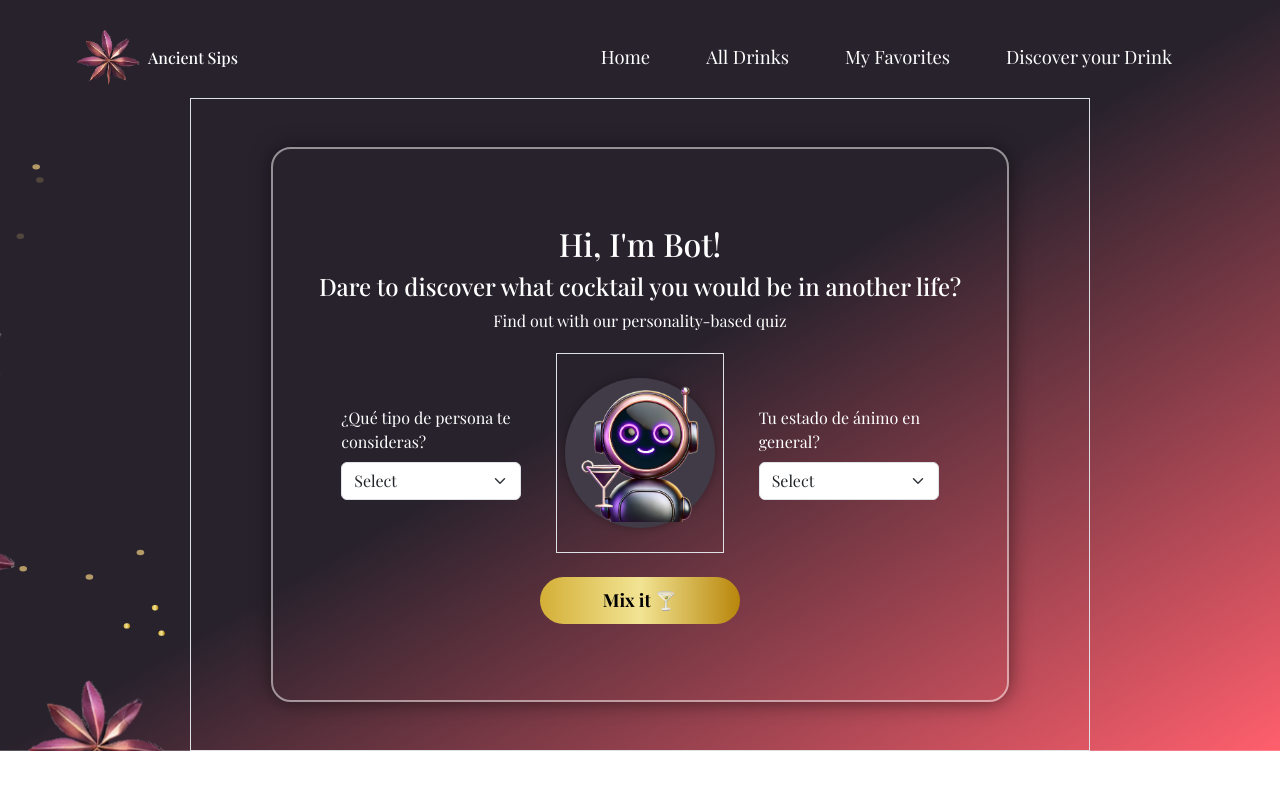
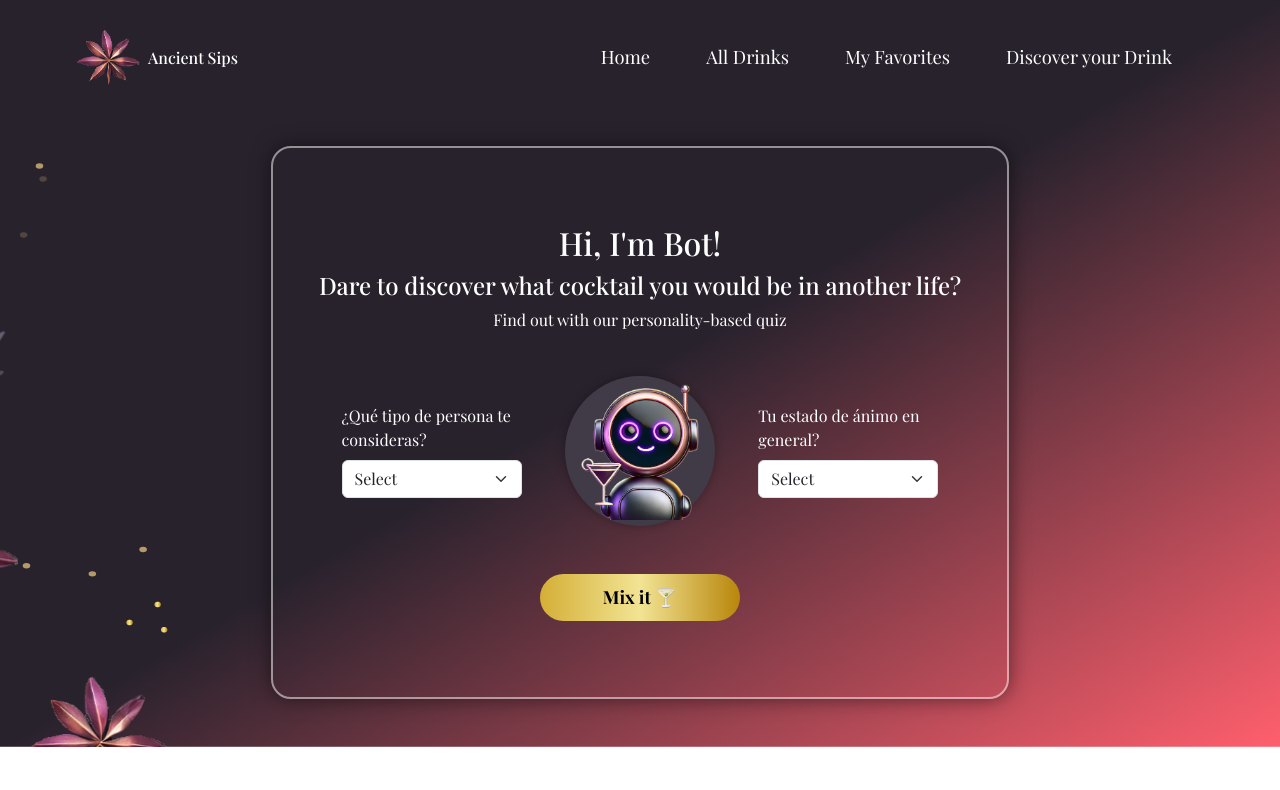
Before and after one commit to aleja032/momi_cocktail, a React (Vite) app: page /discover in a window 1280 px wide. Shown: the top 790 px of the page. Built offline with nearby package versions, Linux system fonts and the light colour scheme; a web font is replaced by a local one.

Commit message:
Organización final

```diff
--- a/src/assets/styles/barNavigation.css
+++ b/src/assets/styles/barNavigation.css
@@ -10,16 +10,14 @@
     color: white !important;
     background-color: white;
 }
-/* .custom-search{
-    border-radius: 20px;
-    box-shadow: rgba(100, 100, 111, 0.2) 0px 7px 29px 0px;
-    background-color: white !important;
-    border: none;
+.animated-link {
+    position: relative !important;
+    color: white !important;
+    font-weight: bold;
+    display: inline-block;
+    transition: transform 0.3s ease;
+}
 
+.animated-link:hover {
+    transform: scale(1.1);
 }
-.input-search{
-    width: 70% !important;
-    outline: none;
-    border: none;
-    font-weight: 500;
-} */
--- a/src/components/BarNavigation.jsx
+++ b/src/components/BarNavigation.jsx
@@ -21,7 +21,7 @@ function BarNavigation() {
                         <Link to="/" className="nav-link  pe-lg-5 ">Home</Link>
                         <Link to="/allDrinks" className="nav-link  pe-lg-5  text-white ">All Drinks</Link>
                         <Link to="/favorites" className="nav-link  pe-lg-5  text-white ">My Favorites</Link>
-                        <Link to="/discover" className="nav-link pe-lg-5 text-white ">Discover your Drink</Link>
+                        <Link to="/discover" className="nav-link pe-lg-5 text-white animated-background"> Discover your Drink </Link>
 
                     </div>
                 </div>
--- a/src/components/CardBebida.jsx
+++ b/src/components/CardBebida.jsx
@@ -4,7 +4,7 @@ import { addFavorites } from '../redux/slice';
 import heart from '../assets/icons/heart.svg';
 import heartFull from '../assets/icons/heartFull.svg';
 import Modal from './Modal';
-import '../assets/styles/components/cardBebida.css';
+import '../assets/styles/cardBebida.css';
 
 const CardBebida = ({ drink, isFavorite }) => {
     const [isModalOpen, setIsModalOpen] = useState(false);
--- a/src/components/modal.jsx
+++ b/src/components/modal.jsx
@@ -1,6 +1,6 @@
 import React, { useState, useEffect } from 'react';
 import DrinkService from '../services/DrinkService';
-import '../assets/styles/components/modal.css';
+import '../assets/styles/modal.css';
 
 const Modal = ({ onClose, data, idDrink }) => {
   const [drink, setDrink] = useState(null);
--- a/src/pages/DiscoverCocktail.jsx
+++ b/src/pages/DiscoverCocktail.jsx
@@ -31,7 +31,7 @@ function DiscoverCocktail() {
     setShowBotImage(true);
   }
   return (
-    <Container className="d-flex justify-content-center align-items-center custom-container py-5 border ">
+    <Container className="d-flex justify-content-center align-items-center custom-container py-5">
       <Card className="custom-card text-center">
         <Card.Body>
         <h2>Hi, I'm Bot!</h2>
@@ -55,7 +55,7 @@ function DiscoverCocktail() {
               </Form.Select>
             </Form.Group>
 
-            <div className="border py-4 px-2 ">
+            <div className="py-4 px-2 ">
               <div className="bot-image-container">
 
                 {showBotImage ? (
```
Also changed, not shown: src/assets/styles/cardBebida.css (renamed from src/assets/styles/components/cardBebida.css), src/assets/styles/modal.css (renamed from src/assets/styles/components/modal.css).
